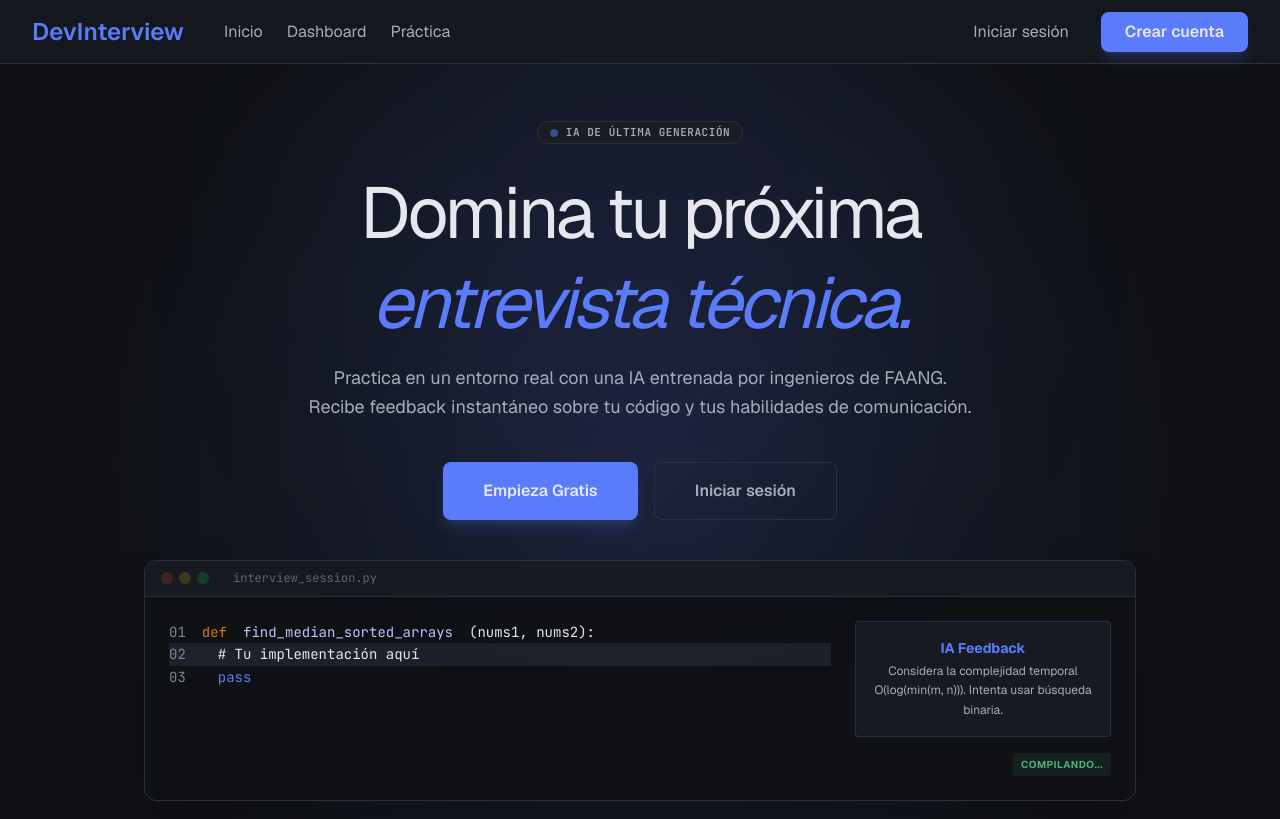
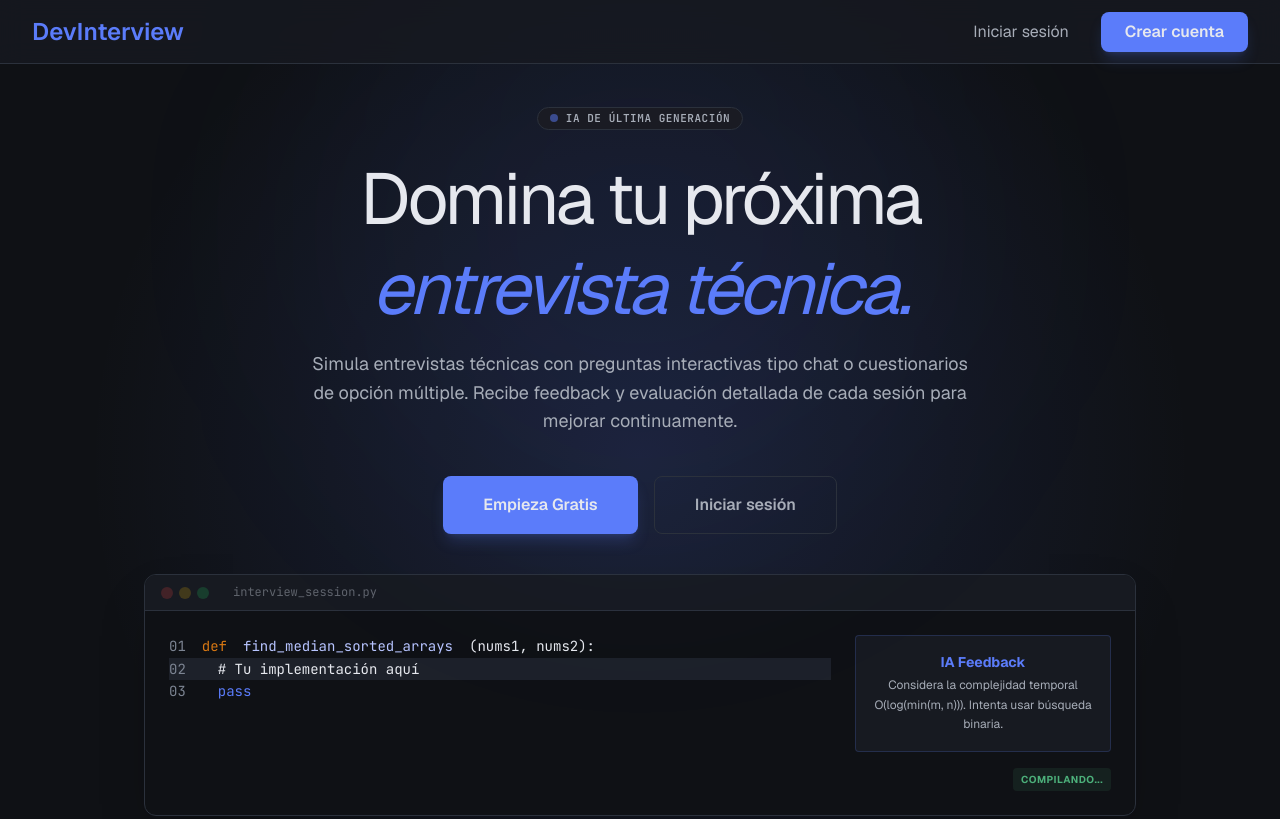
Before and after one commit to dev-diegocasas/DevInterview, a website: page frontend/index.html in a window 1280 px wide. Shown: the top 819 px of the page. Drawn offline with nearby package versions, Linux system fonts and the light colour scheme.

Commit message:
fix: landing nav solo con nombre y botones, footer 2026, descripcion ajustada

```diff
--- a/frontend/index.html
+++ b/frontend/index.html
@@ -86,14 +86,7 @@
     <!-- ==================== LANDING VIEW ==================== -->
     <div id="view-landing" class="view-hidden min-h-screen flex flex-col">
         <header class="fixed top-0 w-full bg-surface-container/80 backdrop-blur-md z-50 border-b border-outline-variant px-margin-desktop h-16 flex justify-between items-center">
-            <div class="flex items-center gap-xl">
-                <span class="font-h2 text-h2 font-semibold text-primary">DevInterview</span>
-                <nav class="hidden md:flex items-center gap-lg">
-                    <a class="text-on-surface-variant hover:text-primary transition-colors font-body-md text-body-md" href="#" onclick="window.goLanding()">Inicio</a>
-                    <a class="text-on-surface-variant hover:text-primary transition-colors font-body-md text-body-md" href="#" onclick="window.goToLogin()">Dashboard</a>
-                    <a class="text-on-surface-variant hover:text-primary transition-colors font-body-md text-body-md" href="#" onclick="window.goToLogin()">Práctica</a>
-                </nav>
-            </div>
+            <span class="font-h2 text-h2 font-semibold text-primary">DevInterview</span>
             <div class="flex items-center gap-md">
                 <button onclick="window.goToLogin()" class="text-on-surface-variant hover:text-primary transition-colors font-body-md text-body-md px-md py-xs rounded-lg hover:bg-surface-container-high transition-all">Iniciar sesión</button>
                 <button onclick="window.goToRegister()" class="bg-primary hover:bg-[#4C6EF5] text-on-surface font-semibold px-lg py-sm rounded-lg transition-all duration-150 active:scale-95 shadow-lg shadow-primary/20">Crear cuenta</button>
@@ -113,7 +106,7 @@
                         <span class="text-primary italic">entrevista técnica.</span>
                     </h1>
                     <p class="font-body-lg text-body-lg text-on-surface-variant max-w-2xl mx-auto mb-xl">
-                        Practica en un entorno real con una IA entrenada por ingenieros de FAANG. Recibe feedback instantáneo sobre tu código y tus habilidades de comunicación.
+                        Simula entrevistas técnicas con preguntas interactivas tipo chat o cuestionarios de opción múltiple. Recibe feedback y evaluación detallada de cada sesión para mejorar continuamente.
                     </p>
                     <div class="flex flex-col md:flex-row gap-md justify-center">
                         <button onclick="window.goToRegister()" class="bg-primary hover:bg-[#4C6EF5] text-on-surface font-semibold px-xl py-md rounded-lg transition-all duration-150 shadow-lg shadow-primary/20 active:scale-95">
@@ -277,7 +270,7 @@
         <footer class="bg-surface-dim border-t border-outline-variant py-lg px-margin-desktop w-full flex flex-col md:flex-row justify-between items-center gap-lg">
             <div class="flex flex-col items-center md:items-start">
                 <span class="font-h3 text-h3 font-bold text-on-surface">DevInterview</span>
-                <p class="font-body-sm text-body-sm text-on-surface-variant mt-2">© 2024 DevInterview. Todos los derechos reservados.</p>
+                <p class="font-body-sm text-body-sm text-on-surface-variant mt-2">© 2026 DevInterview. Todos los derechos reservados.</p>
             </div>
             <nav class="flex gap-lg">
                 <a class="text-on-surface-variant hover:text-primary transition-colors font-body-sm text-body-sm opacity-80 hover:opacity-100" href="#">Privacidad</a>
```
Also changed, not shown: frontend/pages/login.html (+1 -1 lines).
